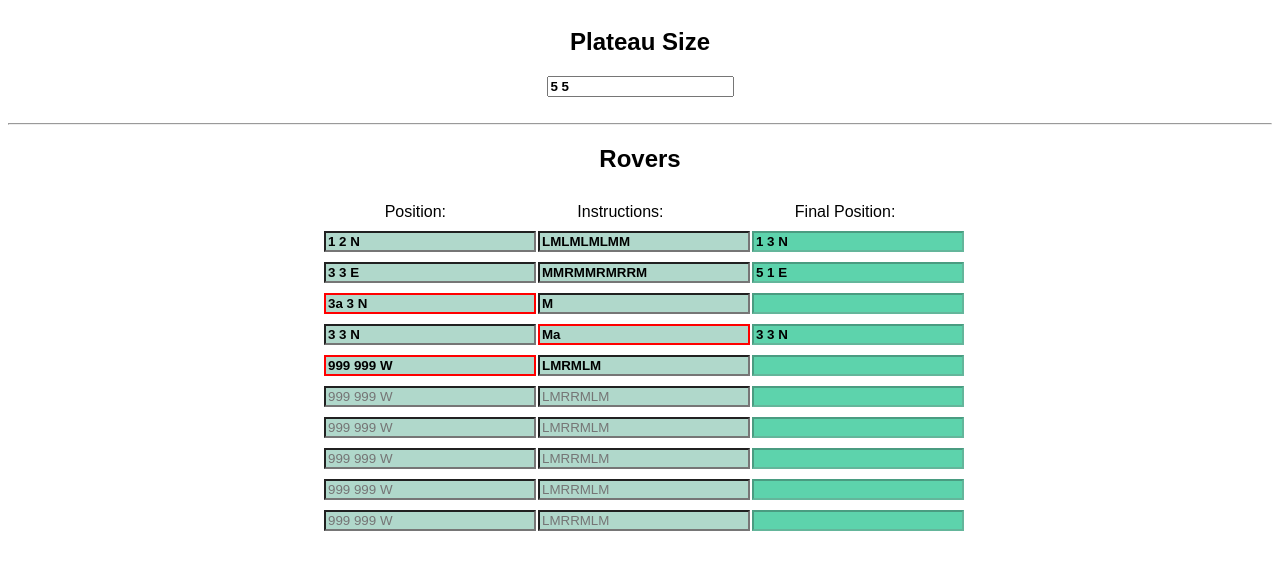
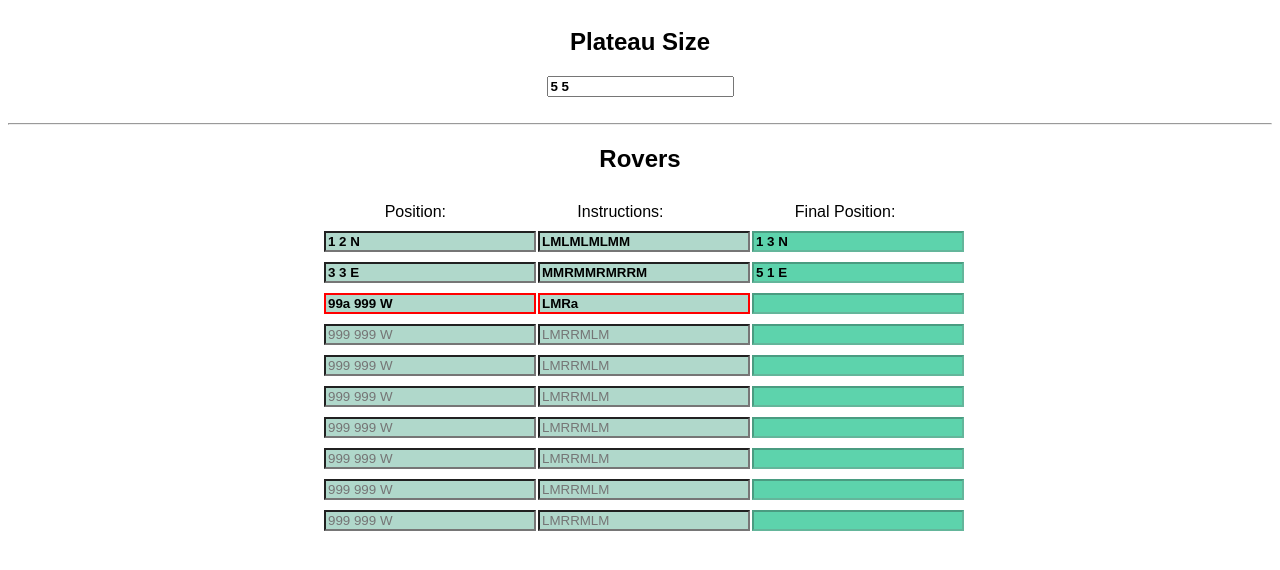
Before and after one commit to swiss-chris/MarsRover2, a React (Create React App) app: page / in a window 1280 px wide. Shown: the top 570 px of the page. Built offline with nearby package versions, Linux system fonts and the light colour scheme.

Commit message:
simplified default values

```diff
--- a/src/components/App.js
+++ b/src/components/App.js
@@ -11,9 +11,9 @@ class App extends Component {
       rovers: [
         { position: "1 2 N", instructions: "LMLMLMLMM" },
         { position: "3 3 E", instructions: "MMRMMRMRRM" },
-        { position: "3a 3 N", instructions: "M" },
-        { position: "3 3 N", instructions: "Ma" },
-        { position: "999 999 W", instructions: "LMRMLM" },
+        { position: "99a 999 W", instructions: "LMRa" },
+        { position: "", instructions: "" },
+        { position: "", instructions: "" },
         { position: "", instructions: "" },
         { position: "", instructions: "" },
         { position: "", instructions: "" },
```
